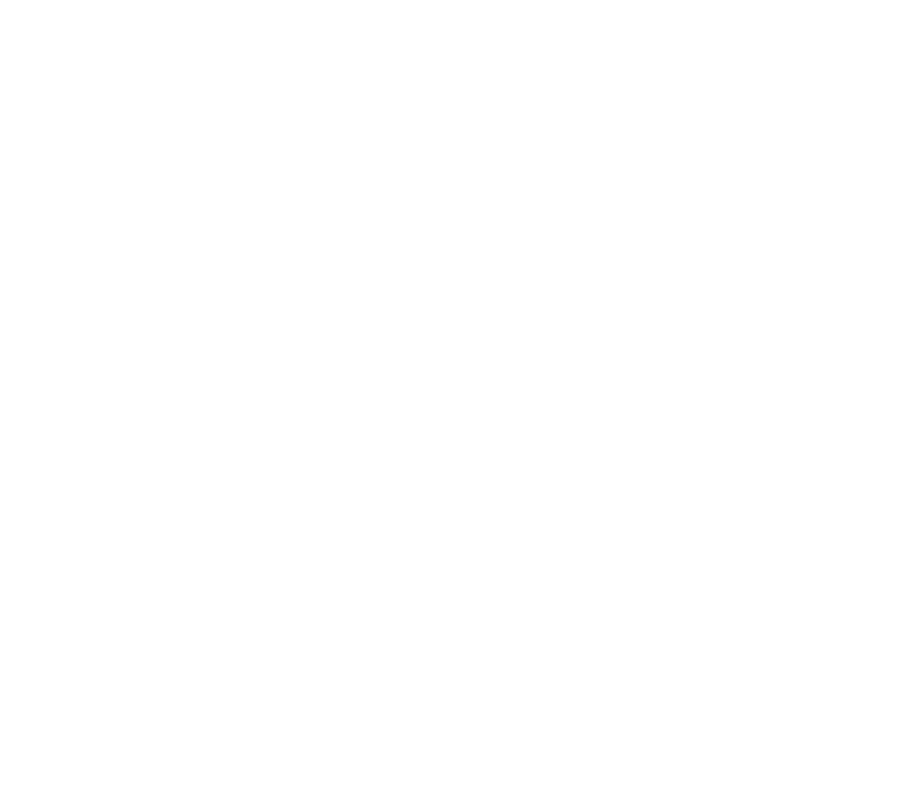
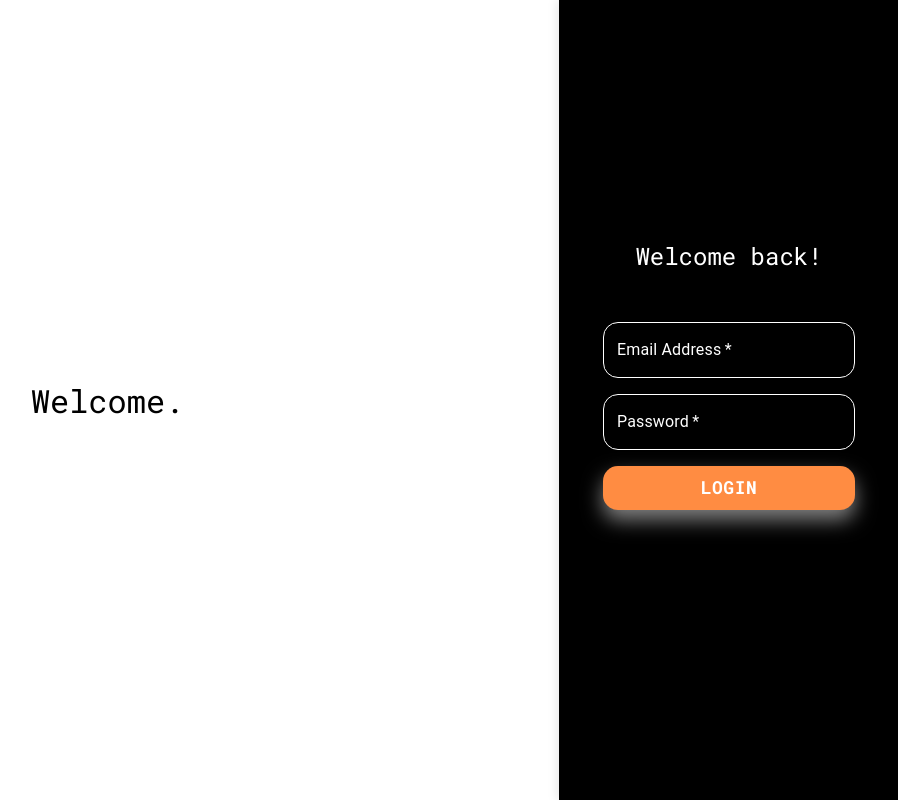
Before and after one commit to FarisKarim/ContentDashboard, a React (Create React App) app in the folder frontend_dashboard/: page /login in a window 1280 px wide. Before the commit this address had no page. Shown: the whole page, without its empty margins (381-1279 px from the left). Built offline with nearby package versions, Linux system fonts and the light colour scheme.

Commit message:
login page start

```diff
--- a/frontend_dashboard/public/index.html
+++ b/frontend_dashboard/public/index.html
@@ -24,7 +24,8 @@
       work correctly both with client-side routing and a non-root public URL.
       Learn how to configure a non-root public URL by running `npm run build`.
     -->
-    <title>React App</title>
+    <title>Dashboard Project</title>
+    <link href="https://fonts.googleapis.com/css2?family=Roboto+Mono:wght@400;700&display=swap" rel="stylesheet">
   </head>
   <body>
     <noscript>You need to enable JavaScript to run this app.</noscript>
--- a/frontend_dashboard/src/App.js
+++ b/frontend_dashboard/src/App.js
@@ -1,4 +1,5 @@
 import { BrowserRouter as Router, Route, Routes } from 'react-router-dom';
+import Login from './components/Login/Login';
 import Signup from './components/Signup/Signup';
 
 function App() {
@@ -7,7 +8,7 @@ function App() {
       <div className="App">
         <Routes>
           <Route path="/signup" element={<Signup />} />
-          {/* Adding other routes as needed */}
+          <Route path = "/login" element = {<Login />} />
         </Routes>
       </div>
     </Router>
--- /dev/null
+++ b/frontend_dashboard/src/components/Login/Login.css
@@ -0,0 +1,105 @@
+/* Login.css */
+.hello-container {
+    position: absolute;
+    top: 0;
+    left: 0;
+    right: 300px;  /* This is the width of your .login-container */
+    bottom: 0;
+    display: flex;
+    align-items: center;
+    justify-content: center;
+    font-size: 2em;
+    font-family: "Roboto Mono", monospace;
+}
+.login-container {
+    background-color: black;
+    color: white;
+    padding: 20px;
+    border-radius: 0;
+    position: absolute;
+    right: 0;
+    top: 0;
+    bottom: 0;
+    width: 300px;
+    box-shadow: -2px 0 10px rgba(0, 0, 0, 0.1);
+    display: flex;
+    align-items: center;
+    justify-content: center;
+}
+
+  .login-title {
+    color: white;
+    font-family: "Roboto Mono", monospace;
+    text-align: center;
+    margin-bottom: 20px;
+    position: relative;
+    top: -50px;
+
+  }
+
+  .custom-input .MuiOutlinedInput-root {
+    color: white;
+    border-radius: 15px;
+  }
+
+  .custom-input .MuiOutlinedInput-notchedOutline {
+    border-color: white;
+  }
+
+  .custom-input:hover .MuiOutlinedInput-notchedOutline {
+    border-color: white;
+    box-shadow: 0 0 10px #ffffff;
+  }
+
+  .custom-input .Mui-focused .MuiOutlinedInput-notchedOutline {
+    border-color: white;
+  }
+
+  .custom-input .MuiFormLabel-root {
+    color: white;
+  }
+
+  .custom-input .Mui-focused .MuiFormLabel-root {
+    color: white;
+  }
+.MuiTypography-root.login-title {
+    font-family: "Roboto Mono", monospace;
+}
+/* Assuming the width of your black card is 300px as in your original code */
+
+.wrapper {
+    height: 100vh;
+    width: calc(100% - 300px);
+    display: flex;
+    align-items: center;
+    justify-content: center;
+  }
+
+
+
+  .typing-demo {
+  width: 8ch; /* set to the width of "Hello" */
+  white-space: nowrap;
+  overflow: hidden;
+  border-right: 3px solid;
+  font-family: "Roboto Mono", monospace;
+  font-size: 2em;
+
+  /* Two animations: typing and blink. Typing runs once, blink runs indefinitely */
+  animation: typing 2s steps(8) forwards, blink .5s step-end infinite alternate;
+}
+
+@keyframes typing {
+  from {
+    width: 0
+  }
+  to {
+    width: 8ch;
+  }
+}
+
+@keyframes blink {
+  50% {
+    border-color: transparent
+  }
+}
--- /dev/null
+++ b/frontend_dashboard/src/components/Login/Login.js
@@ -0,0 +1,92 @@
+import React, { useState } from "react";
+import axios from "axios";
+import { Button, TextField, Grid, Container, Typography } from "@mui/material";
+import "./Login.css";
+
+const Login = () => {
+  const [formData, setFormData] = useState({
+    email: "",
+    password: "",
+  });
+
+  const handleChange = (e) => {
+    setFormData({ ...formData, [e.target.name]: e.target.value });
+  };
+
+  const handleSubmit = async (e) => {
+    e.preventDefault();
+
+    try {
+      const response = await axios.post(
+        "http://127.0.0.1:8000/dashboard/api/login/",
+        formData
+      );
+      if (response.status === 200) {
+        console.log("Successfully logged in!");
+        // Add logic to store JWT or handle user session
+      } else {
+        console.log("Received unexpected status code:", response.status);
+      }
+    } catch (error) {
+      console.error("There was an error logging in", error);
+    }
+  };
+
+  return (
+    <>
+      <div className="wrapper">
+        <div className="typing-demo">Welcome.</div>
+      </div>
+      <div className="login-container">
+        <Container component="main" maxWidth="xs">
+          <Typography component="h1" variant="h5" className="login-title">
+            Welcome back!
+          </Typography>
+          <form className="form" onSubmit={handleSubmit}>
+            <Grid container spacing={2}>
+              <Grid item xs={12}>
+                <TextField
+                  className="custom-input"
+                  variant="outlined"
+                  required
+                  fullWidth
+                  id="email"
+                  label="Email Address"
+                  name="email"
+                  autoComplete="email"
+                  value={formData.email}
+                  onChange={handleChange}
+                />
+              </Grid>
+              <Grid item xs={12}>
+                <TextField
+                  className="custom-input"
+                  variant="outlined"
+                  required
+                  fullWidth
+                  name="password"
+                  label="Password"
+                  type="password"
+                  id="password"
+                  value={formData.password}
+                  onChange={handleChange}
+                />
+              </Grid>
+            </Grid>
+            <Button
+              type="submit"
+              fullWidth
+              variant="contained"
+              color="primary"
+              className="button"
+            >
+              Login
+            </Button>
+          </form>
+        </Container>
+      </div>
+    </>
+  );
+};
+
+export default Login;
--- a/frontend_dashboard/src/components/Signup/Signup.css
+++ b/frontend_dashboard/src/components/Signup/Signup.css
@@ -26,6 +26,7 @@
   font-weight: 600 !important;
   border-radius: 15px !important;
   box-shadow: 0px 10px 20px rgba(255, 255, 255, 0.5) !important;
+  font-family: "Roboto Mono", monospace !important;
   ;
 }
 
--- a/frontend_dashboard/src/components/Signup/Signup.js
+++ b/frontend_dashboard/src/components/Signup/Signup.js
@@ -82,8 +82,7 @@ const Signup = () => {
           className="signup-title"
           sx={{
             color: "white",
-            fontWeight: "bold",
-            fontFamily: "'Roboto', sans-serif",
+            fontFamily: "'Roboto Mono', monospace",
           }}
         >
           Sign up
```
